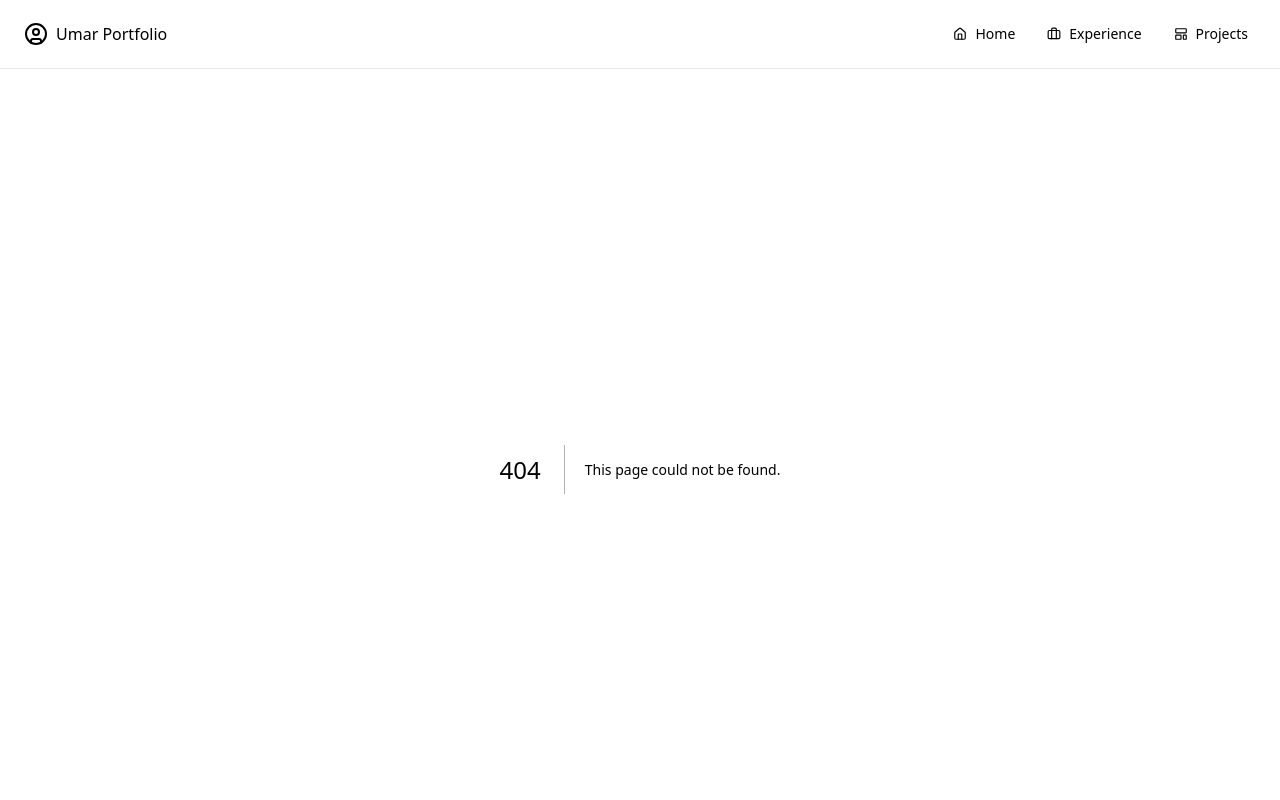
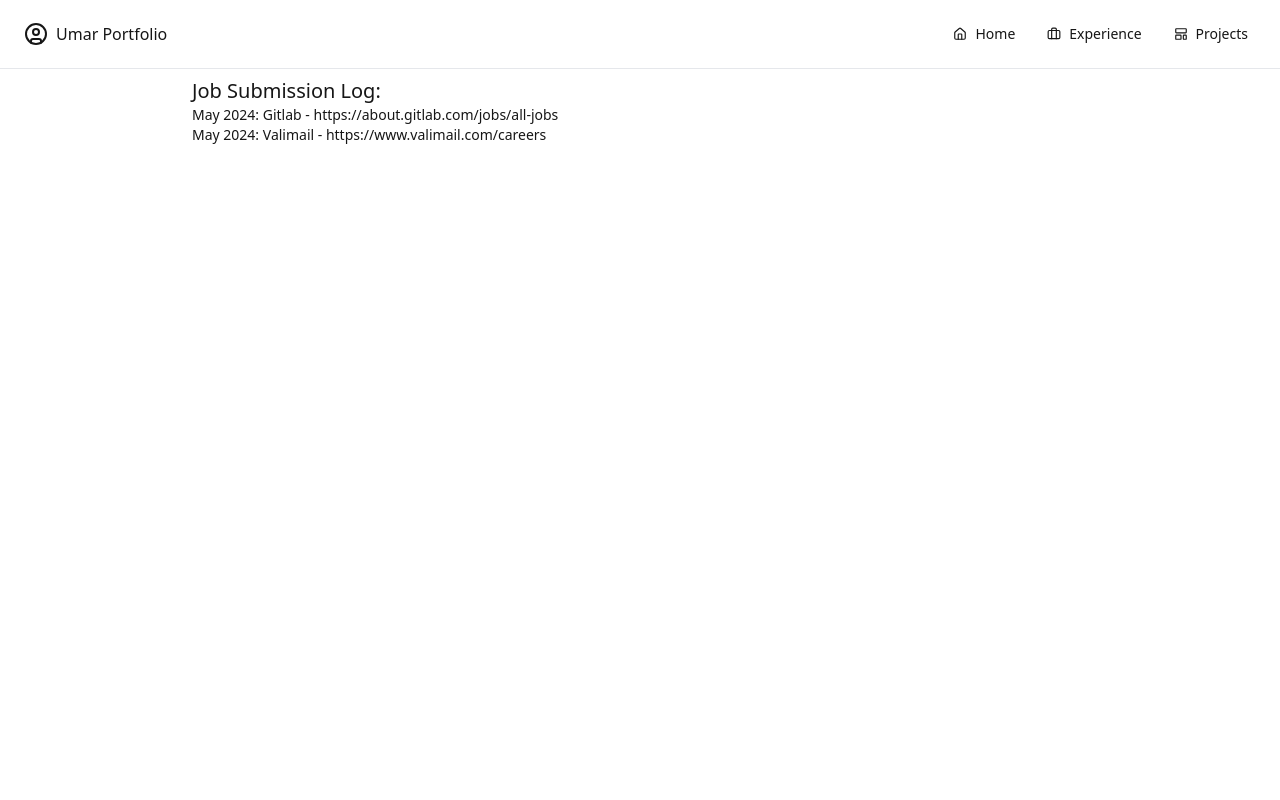
Before and after one commit to umarkotak/umar-portfolio, a Next.js app: page /job_submission_log in a window 1280 px wide. Before the commit this address had no page. Shown: the top 800 px of the page. Built offline with nearby package versions, Linux system fonts and the light colour scheme.

Commit message:
add job submission log

```diff
--- /dev/null
+++ b/pages/job_submission_log.js
@@ -0,0 +1,20 @@
+import Link from 'next/link'
+
+export default function Experience() {
+  return (
+    <main className="m-2">
+      <div className="container max-w-4xl mx-auto">
+        <div className="flex flex-col gap-2">
+          <div>
+            <span className="text-xl">Job Submission Log:</span>
+
+            <ul className="text-sm">
+              <li>May 2024: Gitlab - https://about.gitlab.com/jobs/all-jobs</li>
+              <li>May 2024: Valimail - https://www.valimail.com/careers</li>
+            </ul>
+          </div>
+        </div>
+      </div>
+    </main>
+  )
+}
```
